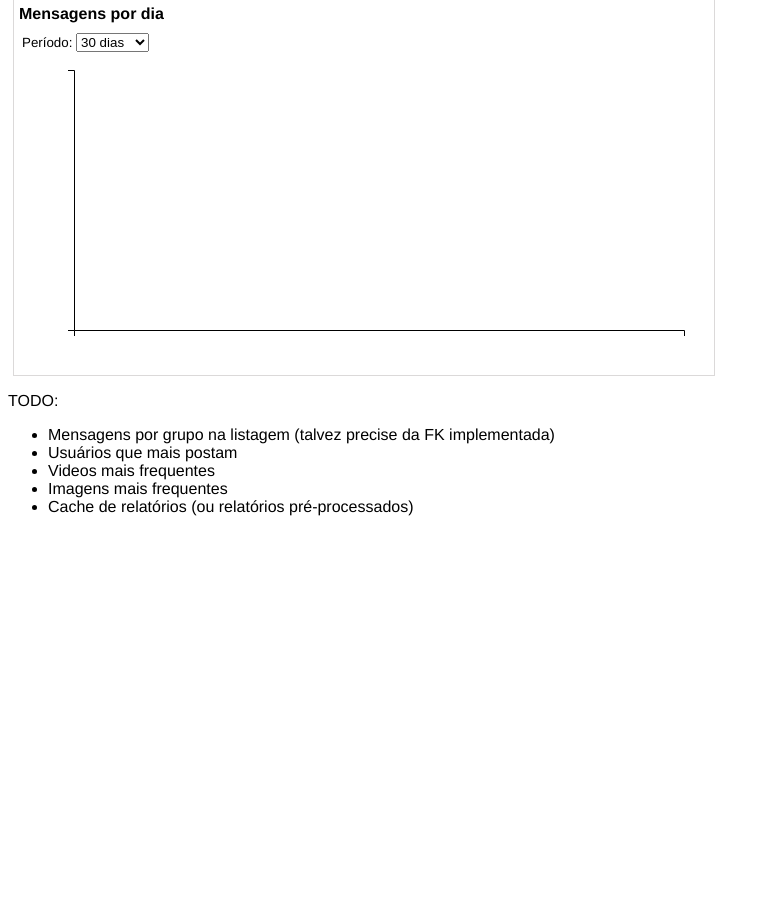
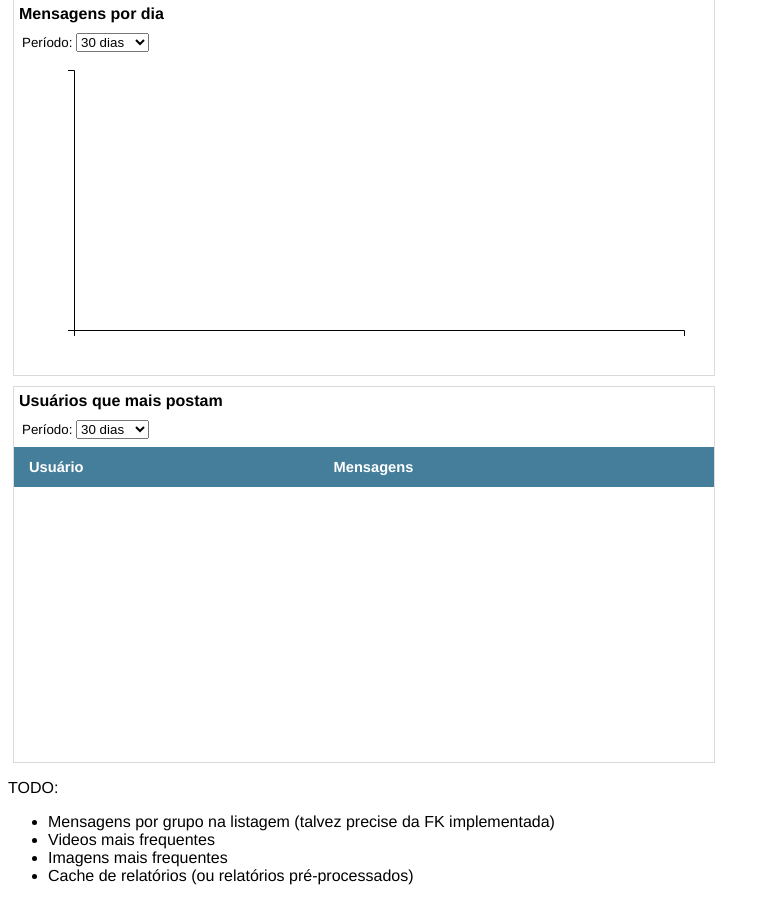
Before and after one commit to luizcavalcanti/telegram-scrapper, a Django app: page / in a window 1280 px wide. Shown: the part 262-1163 px from the top of the page, without its empty margins (0-770 px from the left). Before the commit the page ends 778 px from the top, so only its background shows below. Run offline with Django 3.2, Linux system fonts and the light colour scheme; data that the repository does not hold is empty; parts of the project's set-up code (start-up, migrations or seed data) failed here and were passed over; some libraries are stand-ins or nearby versions.

Commit message:
Adiciona lista de usuários que mais postam no dashboard

```diff
--- a/telegram_scrapper/templates/dashboard.html
+++ b/telegram_scrapper/templates/dashboard.html
@@ -17,11 +17,11 @@
   <span class="description">Usuários indexados</span>
 </div>
 {% include "dashboard/_graph_messages_per_day.html" %}
+{% include "dashboard/_table_top_users.html" %}
 
 <p>TODO:</p>
 <ul>
   <li>Mensagens por grupo na listagem (talvez precise da FK implementada)</li>
-  <li>Usuários que mais postam</li>
   <li>Videos mais frequentes</li>
   <li>Imagens mais frequentes</li>
   <li>Cache de relatórios (ou relatórios pré-processados)</li>
--- /dev/null
+++ b/telegram_scrapper/templates/dashboard/_table_top_users.html
@@ -0,0 +1,76 @@
+<div class="report-panel">
+  <div class="header">
+    Usuários que mais postam
+  </div>
+  <div class="graph">
+    <div class="filter">
+      Período:
+      <select id="top_users_param_days" type="select" onchange="loadTopUsersData();">
+        <option value="7">7 dias</option>
+        <option value="15">15 dias</option>
+        <option value="30" selected="true">30 dias</option>
+        <option value="60">60 dias</option>
+        <option value="90">90 dias</option>
+        <option value="120">120 dias</option>
+        <option value="180">180 dias</option>
+        <option value="365">365 dias</option>
+      </select>
+    </div>
+    <div id="top_users"></div>
+  </div>
+</div>
+<script type="text/javascript">
+  var loadTopUsersData = function() {
+      container = document.getElementById("top_users").parentNode;
+      days = document.getElementById("top_users_param_days").value;
+
+      margin = {top: 10, right: 30, bottom: 30, left: 60},
+      height = 300 - margin.top - margin.bottom;
+
+      d3.json('/api/top_users?limit=10&days='+days).then((data) => {
+          columns = ['Usuário', 'Mensagens']
+
+          var div = d3.select('#top_users')
+          div.selectAll("*").remove();
+          var table = div.append('table')
+          var thead = table.append('thead')
+          var tbody = table.append('tbody');
+
+          // table.attr("style", "width: "+(container.clientWidth - 5)+"px;");
+          table.attr("class", "results-table")
+
+          thead.append('tr')
+              .selectAll('th')
+              .data(columns).enter()
+              .append('th')
+              .text(function (column) { return column; });
+
+          var rows = tbody.selectAll('tr')
+              .data(data)
+              .enter()
+              .append('tr');
+
+          rows.append('td')
+              .append('a')
+              .attr('href', function(d) { return '/users/'+ d.sender })
+              .append('span')
+              .text(function(d) {
+                  if (d.user)
+                      return (d.user.first_name ? d.user.first_name+' ' : '') +
+                      (d.user.last_name ? d.user.last_name : '') +
+                      (d.user.username ? ' ('+d.user.username+')' : '')
+                  else
+                      return d.sender
+              })
+
+
+          rows.append('td')
+              .text(function(d) { return d.total });
+
+
+          return table;
+      });
+  }
+
+  loadTopUsersData();
+</script>
--- a/telegram_scrapper/templates/static/css/style.css
+++ b/telegram_scrapper/templates/static/css/style.css
@@ -100,6 +100,10 @@ div.report-panel {
 	margin-bottom: 8px;
 }
 
+.report-panel > .graph > div > table {
+    margin: 0px;
+}
+
 .results-table {
     border-collapse: collapse;
     margin: 25px 0;
```
Also changed, not shown: telegram_scrapper/dashboard/__init__.py (line endings or trailing spaces).
